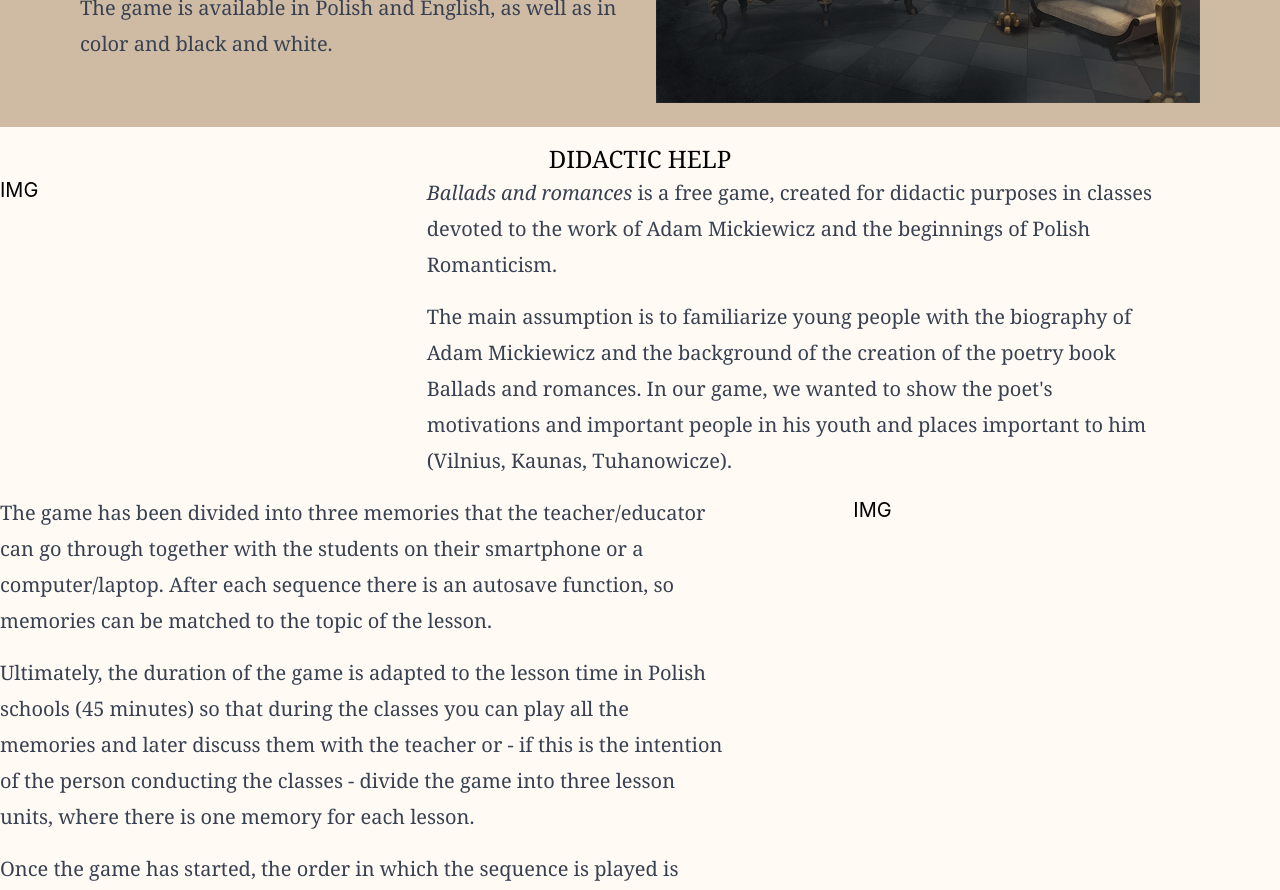
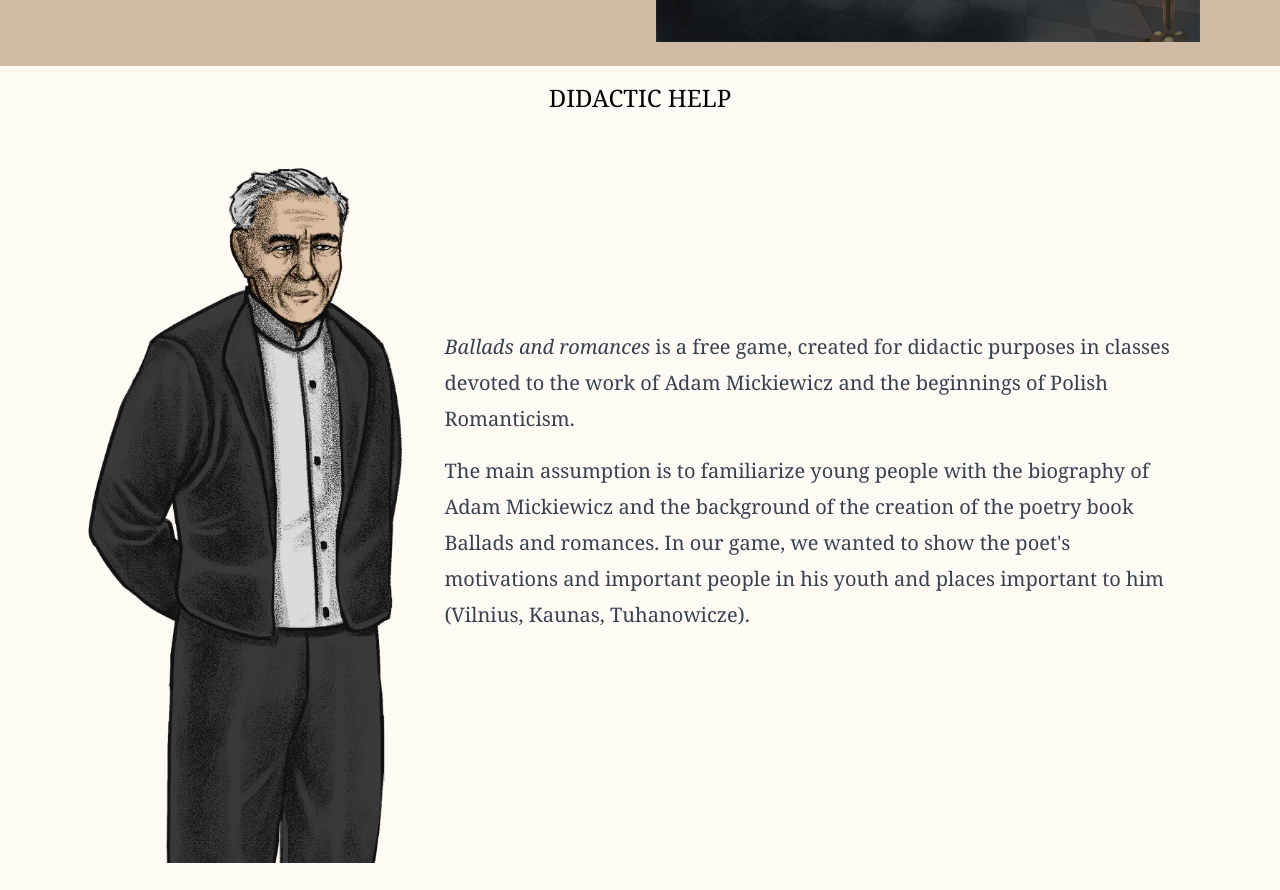
Before and after one commit to stowarzyszenie-gameup/mickiewicz-website, a Next.js app: page / in a window 1280 px wide. Shown: the part 4340-5230 px from the top of the page. Built offline with nearby package versions, Linux system fonts and the light colour scheme; a web font is replaced by a local one.

Commit message:
Didactic Help

```diff
--- a/components/DidacticHelp/index.tsx
+++ b/components/DidacticHelp/index.tsx
@@ -1,3 +1,4 @@
+import Image from "next/image";
 import React from "react";
 import { useTranslation } from "react-i18next";
 import Paragraph from "../Paragraph";
@@ -7,11 +8,16 @@ const DidacticHelp = () => {
   const { t } = useTranslation();
 
   return (
-    <section id="didacticHelp" className="bg-secondary w-full">
+    <section
+      id="didacticHelp"
+      className="bg-secondary dark:bg-secondaryDark w-11/12 font-serif text-black flex flex-col items-center"
+    >
       <SectionHeader text={t("didacticHelpHeader")} />
       <div className="grid grid-cols-1 md:grid-cols-3">
-        <div>IMG</div>
-        <div className="md:col-start-2 md:col-span-2">
+        <div className="hidden md:flex">
+          <Image src="/images/blazej.webp" width={1094} height={2093} alt="" />
+        </div>
+        <div className="md:col-start-2 md:col-span-2 flex flex-col justify-center">
           <Paragraph
             innerHtml={
               (t("didacticHelp", { returnObjects: true }) as string[])[0]
@@ -23,7 +29,7 @@ const DidacticHelp = () => {
             }
           />
         </div>
-        <div className="md:col-start-1 md:col-span-2">
+        <div className="md:col-start-1 md:col-span-2 flex flex-col justify-center">
           <Paragraph
             innerHtml={
               (t("didacticHelp", { returnObjects: true }) as string[])[2]
@@ -34,14 +40,14 @@ const DidacticHelp = () => {
               (t("didacticHelp", { returnObjects: true }) as string[])[3]
             }
           />
-        </div>
-        <div>IMG</div>
-        <div className="md:col-span-3">
           <Paragraph
             innerHtml={
               (t("didacticHelp", { returnObjects: true }) as string[])[4]
             }
           />
+        </div>
+        <div className="hidden md:flex">
+          <Image src="/images/maryla.webp" width={1001} height={2019} alt="" />
         </div>
       </div>
     </section>
--- a/components/Project/index.tsx
+++ b/components/Project/index.tsx
@@ -12,7 +12,7 @@ const Project = () => {
   ) as ThemeContextType;
 
   return (
-    <section id="project" className={`flex flex-col h-auto font-serif`}>
+    <section id="project" className={`flex flex-col w-11/12 h-auto font-serif`}>
       <SectionHeader text={t("projectHeader")} />
       <div className="grid grid-cols-1 md:grid-cols-3">
         <div className="hidden md:flex">
```
